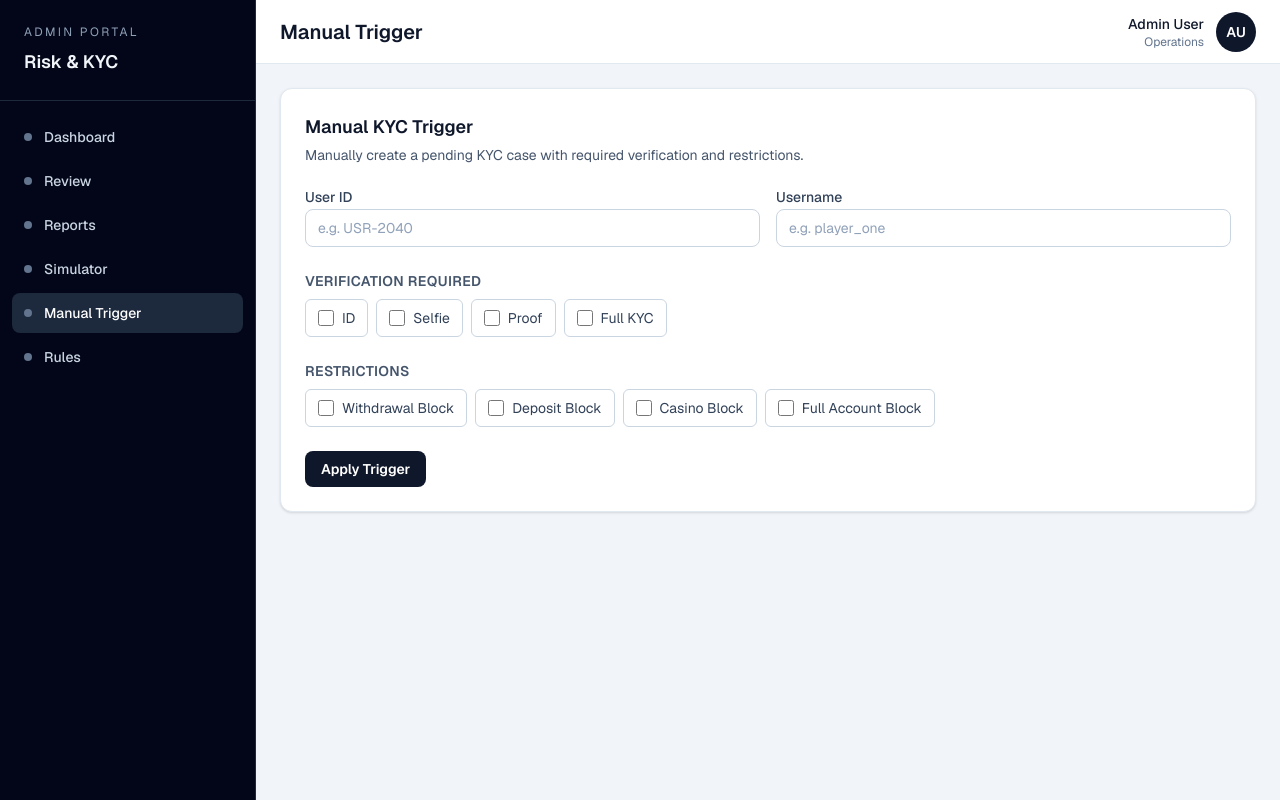
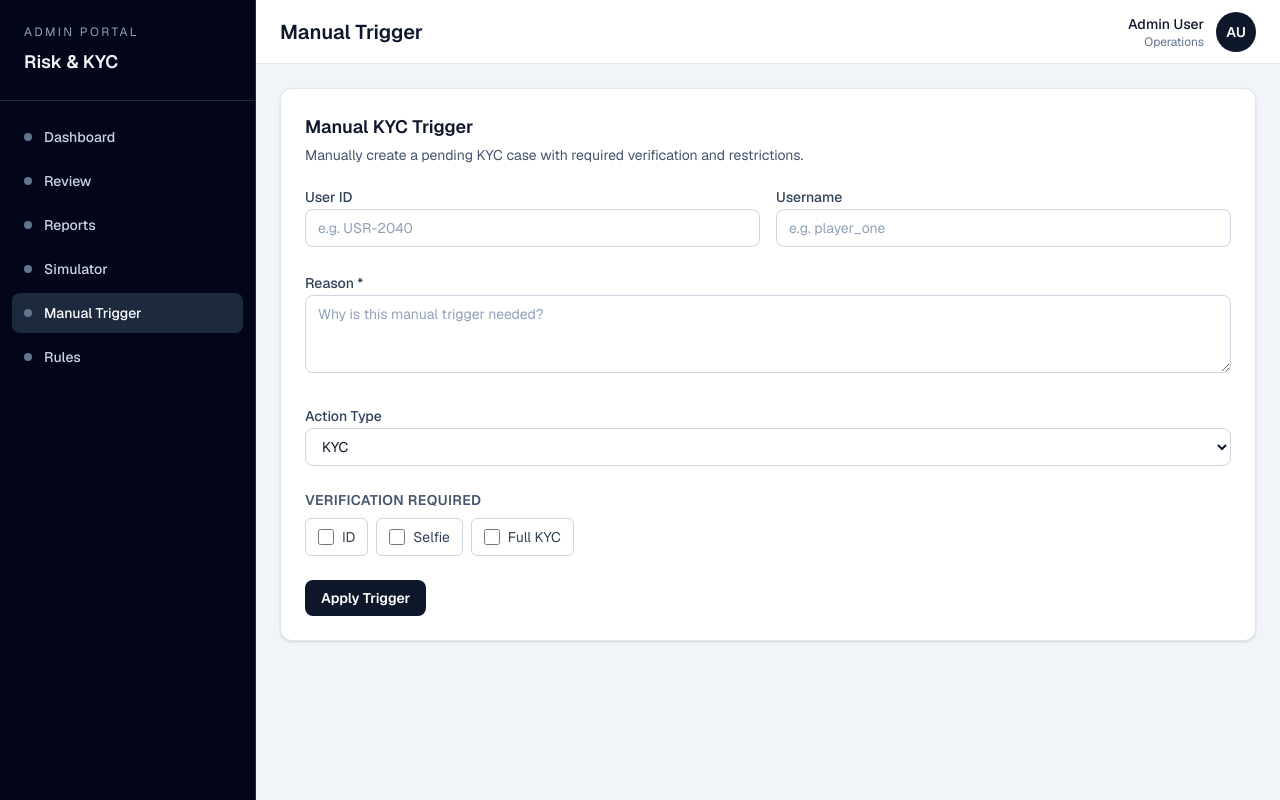
Before and after one commit to ptsportsbookcom-sudo/risk-kyc, a Next.js app: page /manual in a window 1280 px wide. Built offline with nearby package versions, Linux system fonts and the light colour scheme.

Commit message:
upgrade manual trigger to full ops flow with resolution and audit

```diff
--- a/app/(admin)/manual/page.tsx
+++ b/app/(admin)/manual/page.tsx
@@ -5,6 +5,7 @@ import {
   useKycCases,
   VerificationType,
 } from "@/app/components/kyc-cases-context";
+import { resolveAggregatedActions } from "@/app/components/rules-engine";
 import { usePlayers } from "@/app/components/players-context";
 import { RestrictionType } from "@/app/components/rules-context";
 
@@ -22,16 +23,28 @@ const restrictionOptions: RestrictionType[] = [
   "Full Account Block",
 ];
 
+const flagOptions = [
+  "High Bet Amount",
+  "Live Bet Risk",
+  "High Odds Risk",
+  "Bet Velocity",
+];
+
+const AUDIT_LOG_KEY = "audit_log_entries";
+
 export default function ManualTriggerPage() {
   const { addCase } = useKycCases();
   const { applyTriggerToPlayer } = usePlayers();
 
   const [userId, setUserId] = useState("");
   const [username, setUsername] = useState("");
+  const [reason, setReason] = useState("");
+  const [actionType, setActionType] = useState<"KYC" | "Restriction" | "Flag">("KYC");
   const [verificationRequired, setVerificationRequired] = useState<
     VerificationType[]
   >([]);
   const [restrictions, setRestrictions] = useState<RestrictionType[]>([]);
+  const [flags, setFlags] = useState<string[]>([]);
   const [successMessage, setSuccessMessage] = useState("");
 
   const toggleVerification = (value: VerificationType) => {
@@ -50,35 +63,87 @@ export default function ManualTriggerPage() {
     );
   };
 
+  const toggleFlag = (value: string) => {
+    setFlags((current) =>
+      current.includes(value)
+        ? current.filter((item) => item !== value)
+        : [...current, value]
+    );
+  };
+
   const onSubmit = (event: FormEvent<HTMLFormElement>) => {
     event.preventDefault();
+    if (!reason.trim()) {
+      setSuccessMessage("Reason is required.");
+      return;
+    }
 
     const normalizedUserId = userId.trim() || `MANUAL-${Date.now()}`;
     const normalizedUsername = username.trim() || "manual_user";
+    const aggregated = {
+      verifications: actionType === "KYC" ? verificationRequired : [],
+      restrictions: actionType === "Restriction" ? restrictions : [],
+      flags: actionType === "Flag" ? flags : [],
+    };
+    const resolved = resolveAggregatedActions(aggregated);
+    const finalVerifications = resolved.verification
+      ? [resolved.verification as VerificationType]
+      : [];
+    const finalRestrictions = resolved.restriction
+      ? [resolved.restriction as RestrictionType]
+      : [];
 
-    const triggerResult = applyTriggerToPlayer({
+    applyTriggerToPlayer({
       id: normalizedUserId,
       username: normalizedUsername,
-      verificationRequired,
-      restrictions,
+      verificationRequired: finalVerifications,
+      restrictions: finalRestrictions,
+      flags: resolved.flags,
     });
 
-    if (triggerResult.levelChanged || triggerResult.newRestrictionsApplied) {
     addCase({
       userId: normalizedUserId,
       username: normalizedUsername,
-        verificationRequired,
-        restrictions: triggerResult.appliedRestrictions,
+      verificationRequired: finalVerifications,
+      restrictions: finalRestrictions,
+      flags: resolved.flags,
+      source: "manual",
+      reason: reason.trim(),
+      createdAt: new Date().toISOString(),
     });
-      setSuccessMessage("Manual KYC trigger applied and case created.");
-    } else {
-      setSuccessMessage("Trigger applied, but no new case was required.");
+
+    const auditEntry = {
+      type: "manual_trigger",
+      userId: normalizedUserId,
+      admin: "Admin",
+      reason: reason.trim(),
+      actions: {
+        verification: resolved.verification,
+        restriction: resolved.restriction,
+        flags: resolved.flags,
+      },
+      timestamp: new Date().toISOString(),
+    };
+    try {
+      const currentRaw = window.localStorage.getItem(AUDIT_LOG_KEY);
+      const current = currentRaw ? (JSON.parse(currentRaw) as unknown[]) : [];
+      window.localStorage.setItem(
+        AUDIT_LOG_KEY,
+        JSON.stringify([auditEntry, ...current])
+      );
+    } catch {
+      // ignore localStorage errors in prototype mode
     }
+
+    setSuccessMessage("Manual trigger resolved, audited, and one case created.");
 
     setUserId("");
     setUsername("");
+    setReason("");
+    setActionType("KYC");
     setVerificationRequired([]);
     setRestrictions([]);
+    setFlags([]);
   };
 
   return (
@@ -123,12 +188,49 @@ export default function ManualTriggerPage() {
           </div>
         </div>
 
+        <div className="space-y-1">
+          <label htmlFor="reason" className="text-sm font-medium text-slate-700">
+            Reason *
+          </label>
+          <textarea
+            id="reason"
+            value={reason}
+            onChange={(event) => setReason(event.target.value)}
+            required
+            rows={3}
+            placeholder="Why is this manual trigger needed?"
+            className="w-full rounded-lg border border-slate-300 px-3 py-2 text-sm text-slate-900 outline-none ring-slate-300 placeholder:text-slate-400 focus:ring-2"
+          />
+        </div>
+
+        <div className="space-y-1">
+          <label htmlFor="actionType" className="text-sm font-medium text-slate-700">
+            Action Type
+          </label>
+          <select
+            id="actionType"
+            value={actionType}
+            onChange={(event) =>
+              setActionType(event.target.value as "KYC" | "Restriction" | "Flag")
+            }
+            className="w-full rounded-lg border border-slate-300 px-3 py-2 text-sm text-slate-900 outline-none ring-slate-300 focus:ring-2"
+          >
+            <option value="KYC">KYC</option>
+            <option value="Restriction">Restriction</option>
+            <option value="Flag">Flag</option>
+          </select>
+        </div>
+
         <section className="space-y-2">
+          {actionType === "KYC" ? (
+            <>
               <h4 className="text-sm font-semibold uppercase tracking-wide text-slate-600">
                 Verification Required
               </h4>
               <div className="flex flex-wrap gap-2">
-            {verificationOptions.map((option) => (
+                {verificationOptions
+                  .filter((item) => item !== "Proof")
+                  .map((option) => (
                     <label
                       key={option}
                       className="inline-flex items-center gap-2 rounded-md border border-slate-300 px-3 py-2 text-sm text-slate-700"
@@ -143,9 +245,13 @@ export default function ManualTriggerPage() {
                     </label>
                   ))}
               </div>
+            </>
+          ) : null}
         </section>
 
         <section className="space-y-2">
+          {actionType === "Restriction" ? (
+            <>
               <h4 className="text-sm font-semibold uppercase tracking-wide text-slate-600">
                 Restrictions
               </h4>
@@ -165,6 +271,31 @@ export default function ManualTriggerPage() {
                   </label>
                 ))}
               </div>
+            </>
+          ) : null}
+          {actionType === "Flag" ? (
+            <>
+              <h4 className="text-sm font-semibold uppercase tracking-wide text-slate-600">
+                Flags
+              </h4>
+              <div className="flex flex-wrap gap-2">
+                {flagOptions.map((option) => (
+                  <label
+                    key={option}
+                    className="inline-flex items-center gap-2 rounded-md border border-slate-300 px-3 py-2 text-sm text-slate-700"
+                  >
+                    <input
+                      type="checkbox"
+                      checked={flags.includes(option)}
+                      onChange={() => toggleFlag(option)}
+                      className="h-4 w-4 rounded border-slate-300 text-slate-900 focus:ring-slate-500"
+                    />
+                    {option}
+                  </label>
+                ))}
+              </div>
+            </>
+          ) : null}
         </section>
 
         <div className="flex items-center gap-3">
--- a/app/components/kyc-cases-context.tsx
+++ b/app/components/kyc-cases-context.tsx
@@ -26,7 +26,11 @@ export type KycCase = {
   verificationRequired: VerificationType[];
   status: ReviewStatus;
   createdDate: string;
+  createdAt?: string;
+  source?: "manual" | "simulation";
+  reason?: string;
   restrictions: string[];
+  flags?: string[];
   documents: KycDocument[];
 };
 
@@ -35,6 +39,10 @@ type CreateKycCaseInput = {
   username: string;
   verificationRequired: VerificationType[];
   restrictions: string[];
+  flags?: string[];
+  source?: "manual" | "simulation";
+  reason?: string;
+  createdAt?: string;
 };
 
 type KycCasesContextValue = {
@@ -144,7 +152,11 @@ export function KycCasesProvider({ children }: { children: ReactNode }) {
         verificationRequired: input.verificationRequired,
         status: "Pending",
         createdDate,
+        createdAt: input.createdAt ?? now.toISOString(),
+        source: input.source ?? "simulation",
+        reason: input.reason,
         restrictions: input.restrictions,
+        flags: input.flags ?? [],
         documents: [],
       },
       ...currentCases,
--- a/app/components/rules-engine.ts
+++ b/app/components/rules-engine.ts
@@ -39,6 +39,12 @@ export type RulesEngineResult = {
   };
 };
 
+export type AggregatedActionsInput = {
+  verifications: string[];
+  restrictions: string[];
+  flags: string[];
+};
+
 const verificationPriority: Record<string, number> = {
   ID: 1,
   Selfie: 2,
@@ -58,6 +64,25 @@ function pickHighestPriority(items: string[], priorityMap: Record<string, number
   return [...items].sort(
     (left, right) => (priorityMap[right] ?? 0) - (priorityMap[left] ?? 0)
   )[0];
+}
+
+export function resolveAggregatedActions(aggregatedActions: AggregatedActionsInput) {
+  return {
+    verification: pickHighestPriority(
+      aggregatedActions.verifications,
+      verificationPriority
+    ),
+    restriction: pickHighestPriority(
+      aggregatedActions.restrictions,
+      restrictionPriority
+    ),
+    flags: Array.from(new Set(aggregatedActions.flags)),
+    aggregatedActions: {
+      verifications: Array.from(new Set(aggregatedActions.verifications)),
+      restrictions: Array.from(new Set(aggregatedActions.restrictions)),
+      flags: Array.from(new Set(aggregatedActions.flags)),
+    },
+  };
 }
 
 function evaluateOperator(left: number | string, operator: string, rightRaw: string) {
@@ -187,18 +212,13 @@ export function runRulesEngine({
     flags: Array.from(flagSet),
   };
 
+  const resolved = resolveAggregatedActions(aggregatedActions);
   const finalDecision = {
-    verification: pickHighestPriority(
-      aggregatedActions.verifications,
-      verificationPriority
-    ),
-    restriction: pickHighestPriority(
-      aggregatedActions.restrictions,
-      restrictionPriority
-    ),
-    flags: aggregatedActions.flags,
+    verification: resolved.verification,
+    restriction: resolved.restriction,
+    flags: resolved.flags,
     triggeredRules,
-    aggregatedActions,
+    aggregatedActions: resolved.aggregatedActions,
   };
 
   return {
```
Also changed, not shown: app/(admin)/review/page.tsx (+17 -5 lines). Lines whose indentation alone changed are shown as unchanged.
